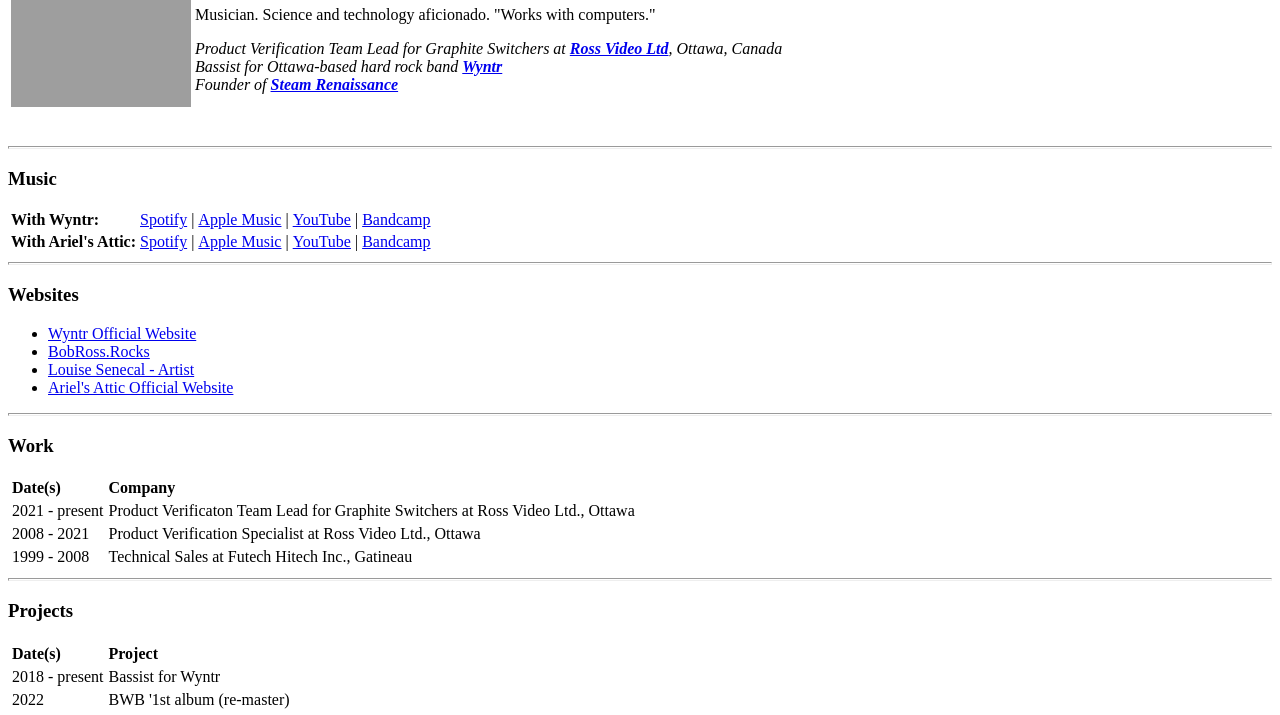
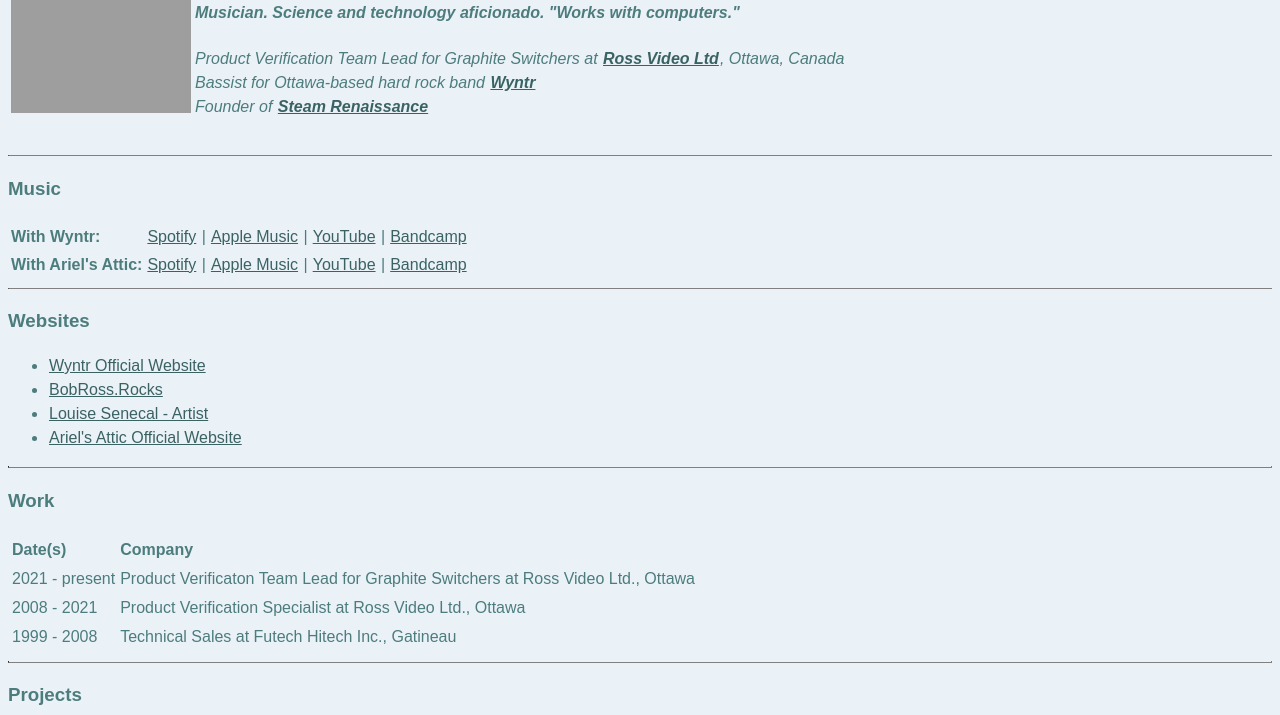
Before and after one commit to not-the-painter/cv, a plain HTML site: page index.html in a window 1280 px wide. Shown: the part 118-833 px from the top of the page. Drawn offline with Linux system fonts and the light colour scheme; grey boxes are pictures that could not be loaded.

Commit message:
added css

```diff
--- /dev/null
+++ b/css/style.css
@@ -0,0 +1,41 @@
+body {
+  background-color: #eaf2f8;
+  font-size: 12x;
+  font-family: Arial, Helvetica, sans-serif;
+  line-height: 1.5;
+  color: #4d7c7c;
+}
+
+hr {
+  border-style: inset;
+  border-top-style: none;
+  border-color: grey;
+  border-width: 1px;
+}
+
+a {
+  outline: none;
+  text-decoration: underline;
+  padding: 2px 1px 0;
+}
+
+a:link {
+  color: #3b6262;
+}
+
+a:visited {
+  color: #548080;
+}
+
+a:focus {
+  border-bottom: 1px solid;
+}
+
+a:hover {
+  /* border-bottom: 1px solid; */
+  font-size: 17px;
+}
+
+a:active {
+  color: #266a6a;
+}
--- a/index.html
+++ b/index.html
@@ -3,6 +3,7 @@
   <head>
     <meta charset="UTF-8" />
     <meta name="viewport" content="width=device-width, initial-scale=1.0" />
+    <link href="css/style.css" rel="stylesheet">
     <title>Robert Ross - Personal Page</title>
   </head>
   <body>
@@ -14,7 +15,7 @@
         </td>
         <td>
           <h1>Robert Ross</h1>
-          <p>Musician. Science and technology aficionado. "Works with computers."</p>
+          <h4><em>Musician. Science and technology aficionado. "Works with computers."</em></h4>
 
           <em>Product Verification Team Lead for Graphite Switchers at <strong>
             <a href="https://www.rossvideo.com">Ross Video Ltd</a></strong>, Ottawa, Canada</em><br />
@@ -24,19 +25,19 @@
       </tr>
     </table>
 
-    <p><hr size="3" /></p>
+    <p><hr /></p>
 
     <h3>Music</h3>
       <table>
         <tr>
-          <td><strong>With Wyntr: </strong></td>
+          <td><strong>With Wyntr:  </strong></td>
           <td><a href="https://open.spotify.com/artist/1xIEdBiMtYsJnbecslT5t2">Spotify</a> |</td>
           <td><a href="https://music.apple.com/ca/artist/wyntr/1496501331">Apple Music</a> |</td>
           <td><a href="https://www.youtube.com/wyntrottawaofficial">YouTube</a> |</td>
           <td><a href="https://wyntrottawa.bandcamp.com">Bandcamp</a> </td>
         </tr>
       <tr>
-        <td><strong>With Ariel's Attic: </strong></td>
+        <td><strong>With Ariel's Attic:  </strong></td>
         <td><a href="https://open.spotify.com/artist/3874L8ZapuGMoYBZew8Pfb">Spotify</a> |</td>
         <td><a href="https://music.apple.com/ca/artist/ariels-attic/1188922805">Apple Music</a> |</td>
         <td><a href="https://www.youtube.com/ArielsAttic">YouTube</a> |</td>
@@ -44,7 +45,7 @@
       </tr>
     </table>
 
-    <hr size="3" />
+    <hr />
 
     <h3>Websites</h3>
       <ul>
```
Also changed, not shown: about.html (+1 -0 lines), contact.html (+1 -0 lines).
